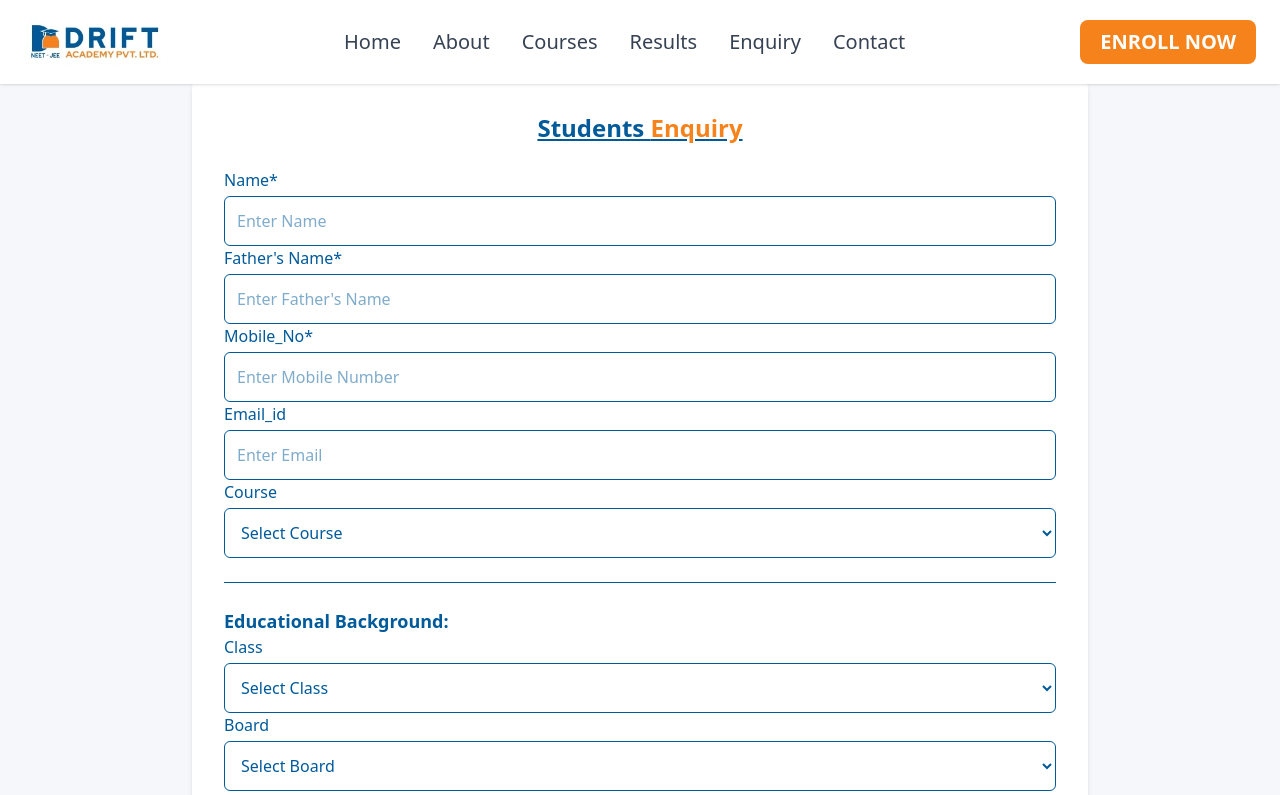
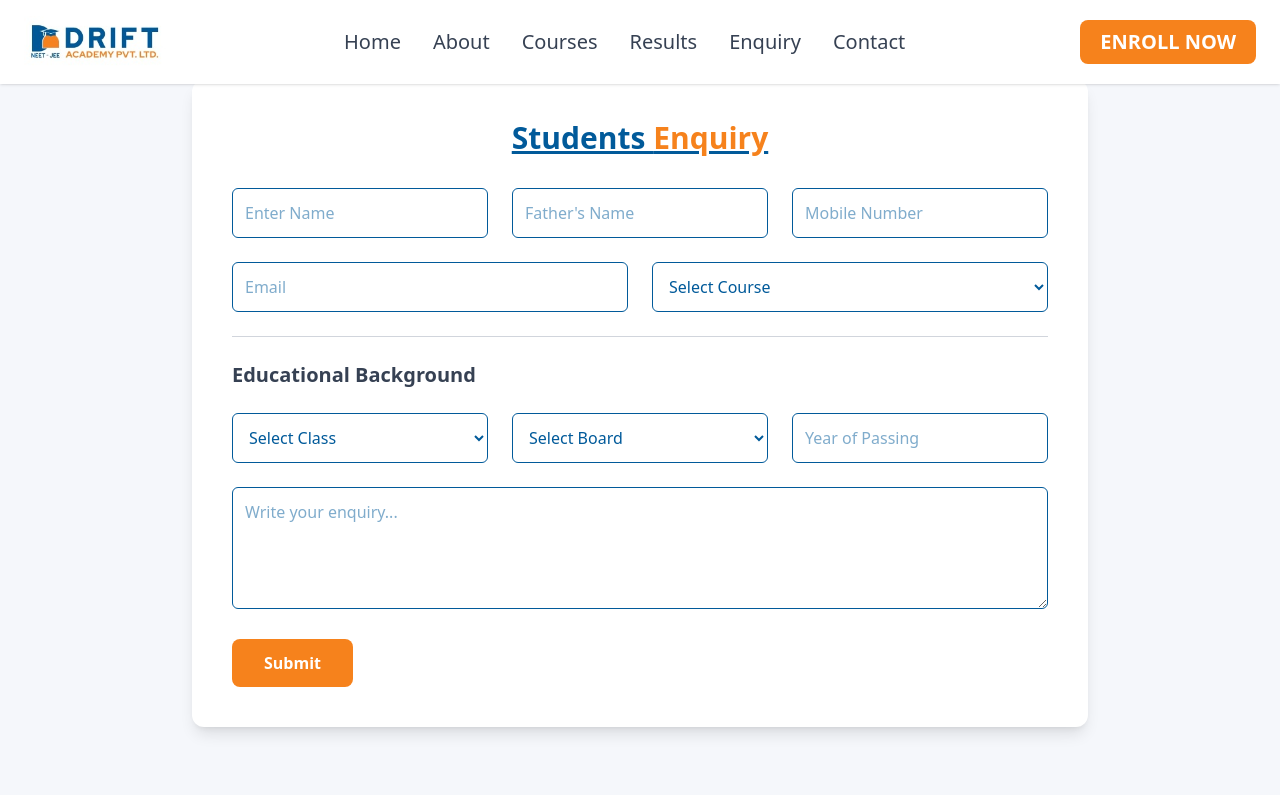
Before and after one commit to atif-afsar/Drift-Academy, a React (Vite) app: page /enquiry in a window 1280 px wide. Shown: the top 795 px of the page. Built offline with nearby package versions, Linux system fonts and the light colour scheme.

Commit message:
Fix the from error now form is working

```diff
--- a/src/Components/Contact/EnquiryForm.jsx
+++ b/src/Components/Contact/EnquiryForm.jsx
@@ -5,9 +5,12 @@ export default function EnquiryForm() {
 
   const onSubmit = async (event) => {
     event.preventDefault();
-    setResult("Sending....");
+    setResult("Sending...");
 
     const formData = new FormData(event.target);
+
+    // Append access key ONCE
+    formData.append("access_key", "5b2e5f7d-531f-46cb-8f70-804e36c770b5");
 
     const response = await fetch("https://api.web3forms.com/submit", {
       method: "POST",
@@ -17,11 +20,10 @@ export default function EnquiryForm() {
     const data = await response.json();
 
     if (data.success) {
-      setResult("Form Submitted Successfully");
+      setResult("Form Submitted Successfully ✔️");
       event.target.reset();
     } else {
-      console.log("Error:", data);
-      setResult(data.message);
+      setResult(`Error: ${data.message || "Something went wrong"}`);
     }
   };
 
@@ -31,11 +33,6 @@ export default function EnquiryForm() {
 
       <form onSubmit={onSubmit}>
         {/* REQUIRED HIDDEN FIELDS */}
-        <input
-          type="hidden"
-          name="access_key"
-          value="REPLACE_WITH_FRONTEND_KEY"
-        />
         <input type="hidden" name="subject" value="New Enquiry Submission" />
         <input type="hidden" name="from_name" value="Drift Academy Enquiry Form" />
         <input type="hidden" name="botcheck" />
@@ -73,8 +70,8 @@ export default function EnquiryForm() {
             className="border rounded-md p-3 w-full"
           />
 
-          <select name="course" className="border rounded-md p-3 w-full">
-            <option>Select a course</option>
+          <select name="course" className="border rounded-md p-3 w-full" required>
+            <option value="">Select a course</option>
             <option>Class 9</option>
             <option>Class 10</option>
             <option>Class 11</option>
@@ -105,7 +102,16 @@ export default function EnquiryForm() {
           Submit
         </button>
 
-        <p className="mt-2 text-green-600">{result}</p>
+        {/* Response Message */}
+        {result && (
+          <p
+            className={`mt-3 font-medium ${
+              result.includes("Successfully") ? "text-green-600" : "text-red-600"
+            }`}
+          >
+            {result}
+          </p>
+        )}
 
         <p className="text-xs text-gray-500 mt-2">
           We respect your privacy. Your information is safe with us.
--- a/src/Pages/Enquiry.jsx
+++ b/src/Pages/Enquiry.jsx
@@ -5,9 +5,10 @@ export default function Enquiry() {
 
   const onSubmit = async (event) => {
     event.preventDefault();
-    setResult("Sending....");
+    setResult("Sending...");
 
     const formData = new FormData(event.target);
+    formData.append("access_key", "5b2e5f7d-531f-46cb-8f70-804e36c770b5");
 
     const response = await fetch("https://api.web3forms.com/submit", {
       method: "POST",
@@ -17,46 +18,30 @@ export default function Enquiry() {
     const data = await response.json();
 
     if (data.success) {
-      setResult("Form Submitted Successfully");
+      setResult("Form Submitted Successfully ✔️");
       event.target.reset();
     } else {
-      console.log("Error:", data);
-      setResult(data.message);
+      setResult(`Error: ${data.message || "Something went wrong"}`);
     }
   };
 
   return (
     <div className="bg-[#F5F7FB] min-h-screen py-20 px-4">
-      <div className="max-w-4xl mx-auto bg-white p-8 shadow-md rounded-lg">
+      <div className="max-w-4xl mx-auto bg-white p-10 shadow-lg rounded-xl">
 
-        <h2 className="text-2xl font-semibold text-center mb-6 underline heading-primary">
+        <h2 className="text-3xl font-semibold text-center mb-8 heading-primary underline">
           Students <span className="text-accent">Enquiry</span>
         </h2>
 
-        {/* FORM START */}
-        <form onSubmit={onSubmit}>
+        <form onSubmit={onSubmit} className="space-y-6">
 
           {/* REQUIRED HIDDEN FIELDS */}
-          <input
-            type="hidden"
-            name="access_key"
-            value="5b2e5f7d-531f-46cb-8f70-804e36c770b5"
-          />
-          <input
-            type="hidden"
-            name="subject"
-            value="New Enquiry Submission"
-          />
-          <input
-            type="hidden"
-            name="from_name"
-            value="Drift Academy Enquiry Form"
-          />
+          <input type="hidden" name="subject" value="New Enquiry Submission" />
+          <input type="hidden" name="from_name" value="Drift Academy Enquiry Form" />
           <input type="hidden" name="botcheck" />
 
-          {/* Name */}
-          <div>
-            <label className="block mb-1 font-medium">Name*</label>
+          {/* 3 FIELD GROUP (Name, Father Name, Mobile) */}
+          <div className="space-y-4 md:grid md:grid-cols-3 md:gap-6 md:space-y-0">
             <input
               type="text"
               name="name"
@@ -64,46 +49,33 @@ export default function Enquiry() {
               className="w-full border rounded-md p-3"
               placeholder="Enter Name"
             />
-          </div>
 
-          {/* Father Name */}
-          <div>
-            <label className="block mb-1 font-medium">Father's Name*</label>
             <input
               type="text"
               name="father_name"
               required
               className="w-full border rounded-md p-3"
-              placeholder="Enter Father's Name"
+              placeholder="Father's Name"
             />
-          </div>
 
-          {/* Mobile */}
-          <div>
-            <label className="block mb-1 font-medium">Mobile_No*</label>
             <input
               type="text"
               name="mobile"
               required
               className="w-full border rounded-md p-3"
-              placeholder="Enter Mobile Number"
+              placeholder="Mobile Number"
             />
           </div>
 
-          {/* Email */}
-          <div>
-            <label className="block mb-1 font-medium">Email_id</label>
+          {/* EMAIL + COURSE */}
+          <div className="space-y-4 md:grid md:grid-cols-2 md:gap-6 md:space-y-0">
             <input
               type="email"
               name="email"
               className="w-full border rounded-md p-3"
-              placeholder="Enter Email"
+              placeholder="Email"
             />
-          </div>
 
-          {/* Course */}
-          <div>
-            <label className="block mb-1 font-medium">Course</label>
             <select name="course" className="w-full border rounded-md p-3">
               <option>Select Course</option>
               <option>JEE</option>
@@ -113,16 +85,15 @@ export default function Enquiry() {
             </select>
           </div>
 
-          <hr className="my-6" />
+          <hr className="border-gray-300" />
 
-          <h3 className="font-semibold text-lg text-gray-700 heading-primary">
-            Educational Background:
+          <h3 className="font-semibold text-xl text-gray-700">
+            Educational Background
           </h3>
 
-          {/* Class */}
-          <div>
-            <label className="block mb-1 font-medium">Class</label>
-            <select name="class" className="w-full border rounded-md p-3">
+          {/* EDUCATION SECTION */}
+          <div className="space-y-4 md:grid md:grid-cols-3 md:gap-6 md:space-y-0">
+            <select name="student_class" className="w-full border rounded-md p-3">
               <option>Select Class</option>
               <option>8th</option>
               <option>9th</option>
@@ -130,56 +101,50 @@ export default function Enquiry() {
               <option>11th</option>
               <option>12th</option>
             </select>
-          </div>
 
-          {/* Board */}
-          <div>
-            <label className="block mb-1 font-medium">Board</label>
-            <select name="board" className="w-full border rounded-md p-3">
+            <select name="board_type" className="w-full border rounded-md p-3">
               <option>Select Board</option>
               <option>CBSE</option>
               <option>ICSE</option>
               <option>UP Board</option>
               <option>Other</option>
             </select>
-          </div>
 
-          {/* Year of Passing */}
-          <div>
-            <label className="block mb-1 font-medium">Year of Passing</label>
             <input
               type="number"
-              name="year_of_passing"
+              name="passing_year"
               className="w-full border rounded-md p-3"
-              placeholder="Enter Year of Passing"
+              placeholder="Year of Passing"
             />
           </div>
 
-          {/* Enquiry */}
-          <div>
-            <label className="block mb-1 font-medium">Enquiry</label>
+          {/* MESSAGE FIELD */}
           <textarea
-              rows="3"
-              name="enquiry"
+            rows="4"
+            name="enquiry_message"
             className="w-full border rounded-md p-3"
             placeholder="Write your enquiry..."
-            />
-          </div>
+          ></textarea>
 
-          {/* Submit */}
-          <div>
+          {/* SUBMIT BUTTON */}
           <button
             type="submit"
-              className="bg-[#f6821c] text-white font-bold px-6 py-2 rounded shadow hover:bg-[#b25300] transition"
+            className="bg-[#f6821c] text-white w-full md:w-auto px-8 py-3 rounded-lg font-semibold hover:bg-[#b25300] transition"
           >
             Submit
           </button>
 
-            <p className="mt-2 text-sm text-green-700">{result}</p>
-          </div>
+          {/* RESPONSE MESSAGE */}
+          {result && (
+            <p
+              className={`mt-2 text-sm font-medium ${
+                result.includes("Successfully") ? "text-green-700" : "text-red-600"
+              }`}
+            >
+              {result}
+            </p>
+          )}
         </form>
-        {/* FORM END */}
-
       </div>
     </div>
   );
```
Lines whose indentation alone changed are shown as unchanged.
